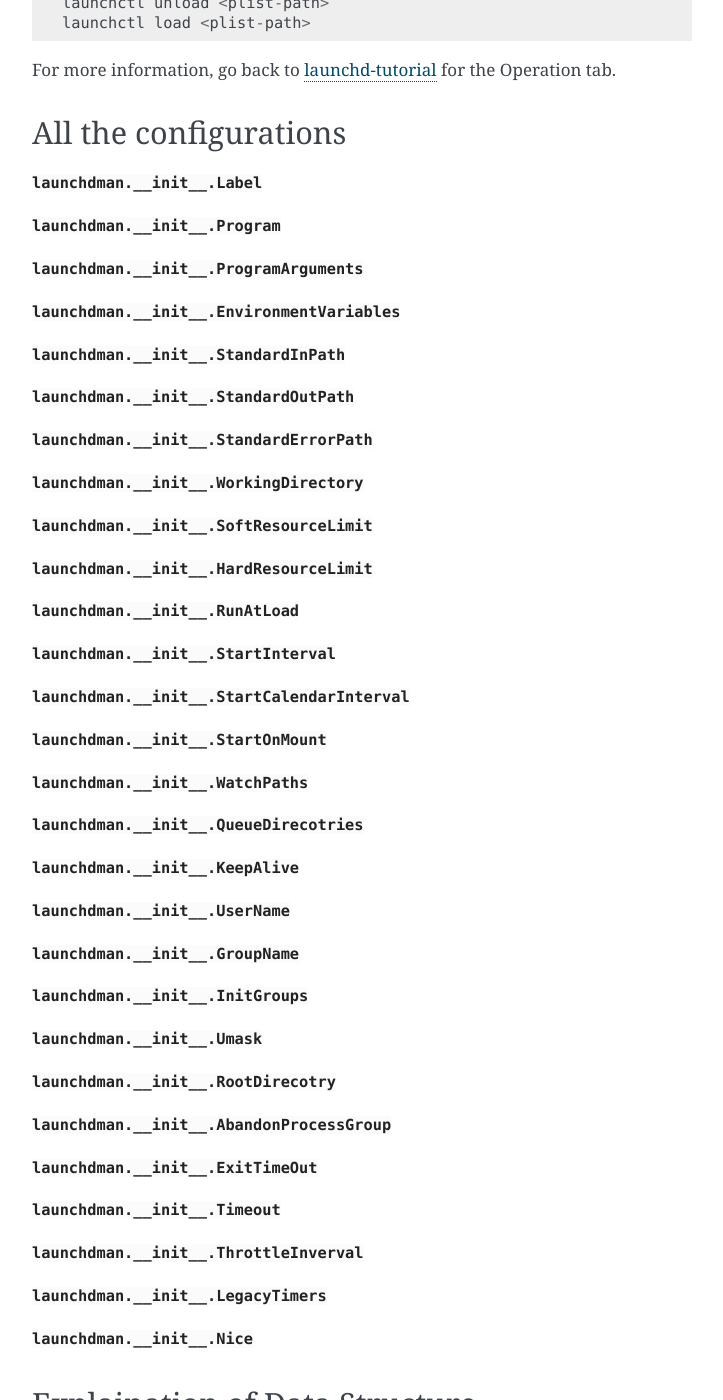
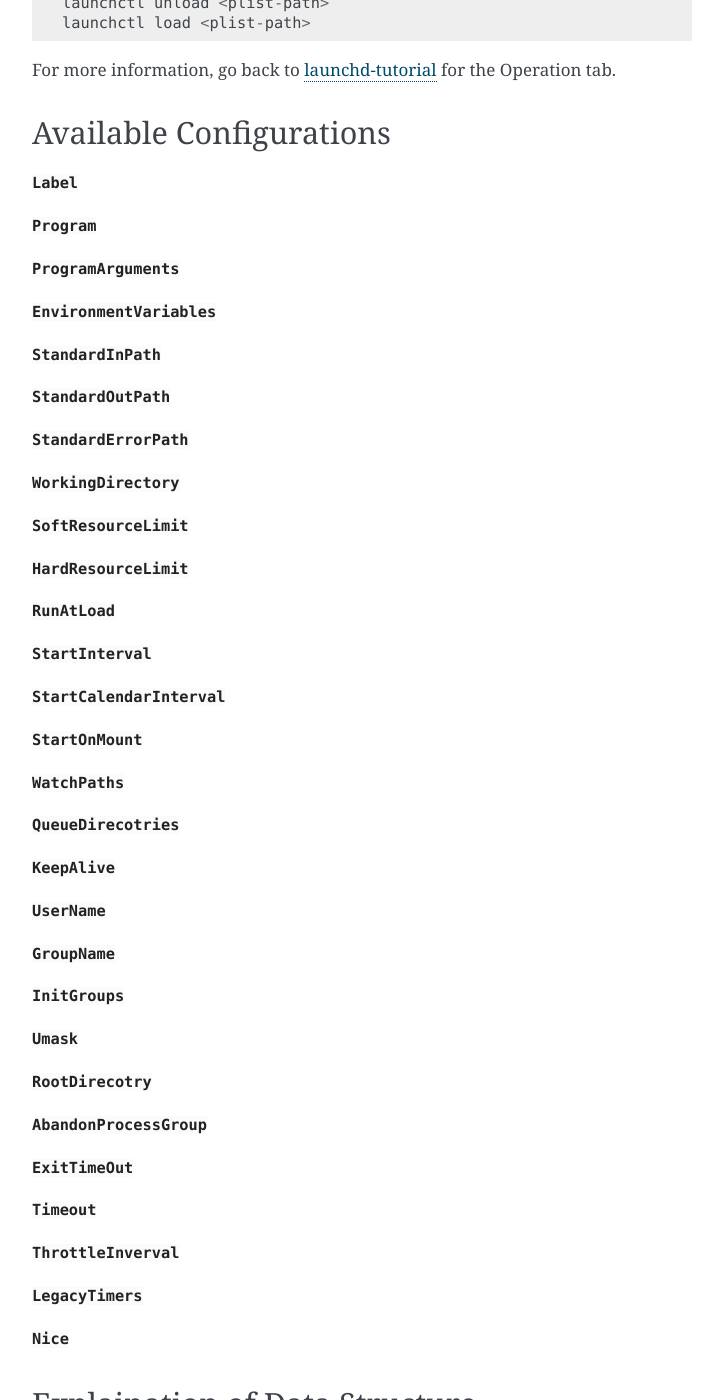
Before and after one commit to casouri/launchdman, a Sphinx documentation site: the page built from doc/source/quick-start.rst, in a window 1280 px wide and 1400 px high, scrolled down 1981 px. Shown: the whole window, without its empty margins (388-1111 px from the left). Built offline with Sphinx 7.4.7, drawn with Linux system fonts in a browser that asks for light colours; some of the changed text lies outside the part shown.

Commit message:
Update doc

```diff
--- a/README.rst
+++ b/README.rst
@@ -40,6 +40,6 @@ Quick Start
 
 Documentation
 =============
-For documentation, go to ReadTheDocs_
+For documentation, check ReadTheDocs_
 
 .. _ReadTheDocs: http://launchdman.readthedocs.io/en/latest/
--- a/doc/source/quick-start.rst
+++ b/doc/source/quick-start.rst
@@ -89,65 +89,65 @@ If you have loaded the plist but modified it and want to load it again. You need
 For more information, go back to launchd-tutorial_ for the Operation tab.
 
 
-All the configurations
-----------------------
+Available Configurations
+------------------------
 
 
-:py:class:`launchdman.__init__.Label`
+:py:class:`Label <launchdman.__init__.Label>`
 
-:py:class:`launchdman.__init__.Program`
+:py:class:`Program <launchdman.__init__.Program>`
 
-:py:class:`launchdman.__init__.ProgramArguments`
+:py:class:`ProgramArguments <launchdman.__init__.ProgramArguments>`
 
-:py:class:`launchdman.__init__.EnvironmentVariables`
+:py:class:`EnvironmentVariables <launchdman.__init__.EnvironmentVariables>`
 
-:py:class:`launchdman.__init__.StandardInPath`
+:py:class:`StandardInPath <launchdman.__init__.StandardInPath>`
 
-:py:class:`launchdman.__init__.StandardOutPath`
+:py:class:`StandardOutPath <launchdman.__init__.StandardOutPath>`
 
-:py:class:`launchdman.__init__.StandardErrorPath`
+:py:class:`StandardErrorPath <launchdman.__init__.StandardErrorPath>`
 
-:py:class:`launchdman.__init__.WorkingDirectory`
+:py:class:`WorkingDirectory <launchdman.__init__.WorkingDirectory>`
 
-:py:class:`launchdman.__init__.SoftResourceLimit`
+:py:class:`SoftResourceLimit <launchdman.__init__.SoftResourceLimit>`
 
-:py:class:`launchdman.__init__.HardResourceLimit`
+:py:class:`HardResourceLimit <launchdman.__init__.HardResourceLimit>`
 
-:py:class:`launchdman.__init__.RunAtLoad`
+:py:class:`RunAtLoad <launchdman.__init__.RunAtLoad>`
 
-:py:class:`launchdman.__init__.StartInterval`
+:py:class:`StartInterval <launchdman.__init__.StartInterval>`
 
-:py:class:`launchdman.__init__.StartCalendarInterval`
+:py:class:`StartCalendarInterval <launchdman.__init__.StartCalendarInterval>`
 
-:py:class:`launchdman.__init__.StartOnMount`
+:py:class:`StartOnMount <launchdman.__init__.StartOnMount>`
 
-:py:class:`launchdman.__init__.WatchPaths`
+:py:class:`WatchPaths <launchdman.__init__.WatchPaths>`
 
-:py:class:`launchdman.__init__.QueueDirecotries`
+:py:class:`QueueDirecotries <launchdman.__init__.QueueDirecotries>`
 
-:py:class:`launchdman.__init__.KeepAlive`
+:py:class:`KeepAlive <launchdman.__init__.KeepAlive>`
 
-:py:class:`launchdman.__init__.UserName`
+:py:class:`UserName <launchdman.__init__.UserName>`
 
-:py:class:`launchdman.__init__.GroupName`
+:py:class:`GroupName <launchdman.__init__.GroupName>`
 
-:py:class:`launchdman.__init__.InitGroups`
+:py:class:`InitGroups <launchdman.__init__.InitGroups>`
 
-:py:class:`launchdman.__init__.Umask`
+:py:class:`Umask <launchdman.__init__.Umask>`
 
-:py:class:`launchdman.__init__.RootDirecotry`
+:py:class:`RootDirecotry <launchdman.__init__.RootDirecotry>`
 
-:py:class:`launchdman.__init__.AbandonProcessGroup`
+:py:class:`AbandonProcessGroup <launchdman.__init__.AbandonProcessGroup>`
 
-:py:class:`launchdman.__init__.ExitTimeOut`
+:py:class:`ExitTimeOut <launchdman.__init__.ExitTimeOut>`
 
-:py:class:`launchdman.__init__.Timeout`
+:py:class:`Timeout <launchdman.__init__.Timeout>`
 
-:py:class:`launchdman.__init__.ThrottleInverval`
+:py:class:`ThrottleInverval <launchdman.__init__.ThrottleInverval>`
 
-:py:class:`launchdman.__init__.LegacyTimers`
+:py:class:`LegacyTimers <launchdman.__init__.LegacyTimers>`
 
-:py:class:`launchdman.__init__.Nice`
+:py:class:`Nice <launchdman.__init__.Nice>`
 
 
 
```
